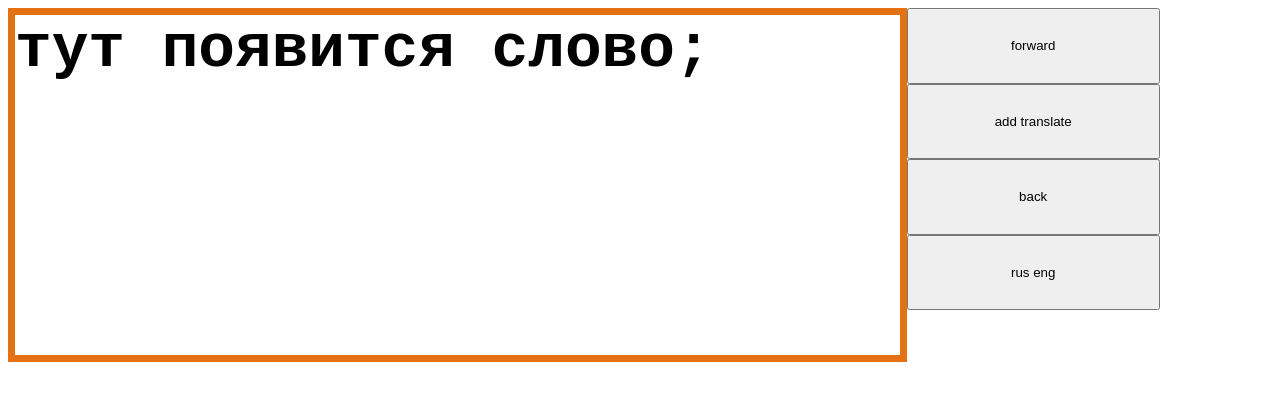
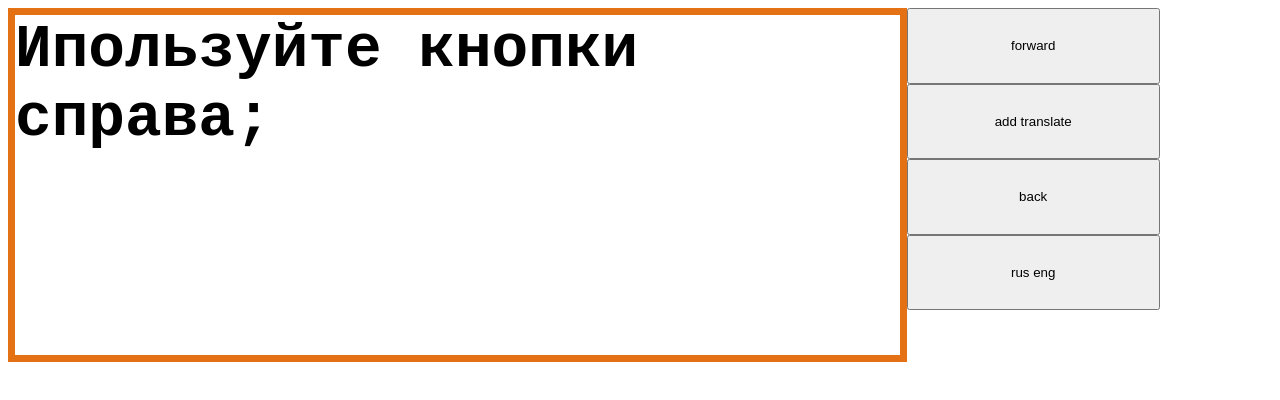
Before and after one commit to vb8/training4, a plain HTML site: page training.html in a window 1280 px wide. Drawn offline with Linux system fonts and the light colour scheme.

Commit message:
Update training.html

```diff
--- a/training.html
+++ b/training.html
@@ -13,7 +13,7 @@
 
 
         <div id="catch">
-            тут появится слово;
+            Ипользуйте кнопки справа;
         </div>
 
     </div>
```
